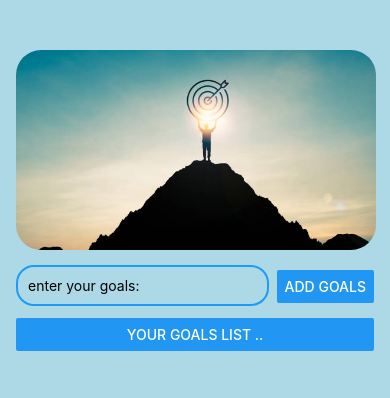
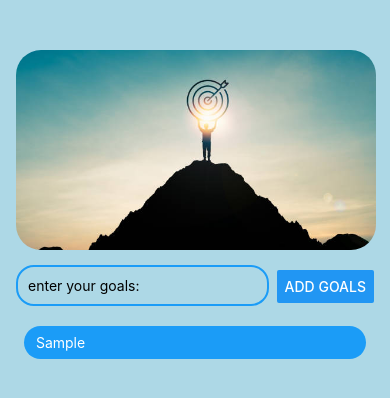
Before and after one commit to Noor-Fatima0987/FirstProjectReactNative, a React Native app: screen / in a window 390 px wide. Both pictures are taken after typing "Sample" into the empty fields and a click on the button "ADD GOALS". Shown: the top 398 px of the page. Built offline with nearby package versions, Linux system fonts and the light colour scheme.

Commit message:
scrollview and flatlist

```diff
--- a/App.js
+++ b/App.js
@@ -1,5 +1,5 @@
 import {useState} from 'react';
-import { StyleSheet, Text, View ,Image , TextInput , Button} from 'react-native';
+import { StyleSheet, Text, View ,Image , TextInput ,ScrollView, FlatList, Button} from 'react-native';
 
 
 export default function App() {
@@ -13,10 +13,12 @@ const [goalsEntered, setGoalsEntered] = useState([]);
   };
 
   function GoalHundler(){
-    if (enterText.trim().length === 0) return;
+   if (enterText.trim().length === 0) return;
 
-    setGoalsEntered((currentGoals) => [...currentGoals, enterText]);
+    setGoalsEntered((currentGoals) => [...currentGoals, {text: enterText, id:Math.random().toString()}]);
     setEnterText('');
+
+
 
   };
    function  GoalImage(){
@@ -29,18 +31,7 @@ const [goalsEntered, setGoalsEntered] = useState([]);
 
    };
 
-   function GoalsList(){
-    console.log(goalsEntered);
-    return(
-    <View>
-      <Text>{goalsEntered.map((goal,index)=>(
-        <Text key={index}>
-          {goal}
-          </Text>
-      ))}</Text>
-    </View>
-    );
-   };
+
 
 
   return (
@@ -54,16 +45,30 @@ const [goalsEntered, setGoalsEntered] = useState([]);
         placeholder='enter your goals:'
         onChangeText={InputHandler}
         value={enterText}
+
         />
-        <Button
+        <Button style={styles.button}
         title="Add Goals"
         onPress={GoalHundler}
          />
       </View>
-      <View style={styles.goalsContainer}>
-        <Button  title="Your goals list .."
-        onPress={GoalsList}
-        />
+      <View style={styles.goalstyles}>
+      <FlatList data={goalsEntered} renderItem={(Dataitem)=>{
+        return(
+           <View   style={styles.goalsContainer}>
+            <Text style={styles.goalsTextContainer}> {Dataitem.item.text} </Text>
+            </View >
+          );
+
+      }}
+      keyExtractor={(item,index)=>{
+        return item.id;
+      }}
+      alwaysBounceVertical={false}/>
+
+
+
+
       </View>
     </View>
   );
@@ -107,6 +112,20 @@ const styles = StyleSheet.create({
 
   },
   goalsContainer:{
+    margin:8,
+    padding: 8,
+    backgroundColor:'#1b9cf7',
+    borderRadius:18,
 
   },
+  goalsTextContainer:{
+  color: 'white'
+
+  },
+  button:{
+    borderRadius:18,
+  },
+  goalstyles:{
+    flex:5,
+  }
 });
```
